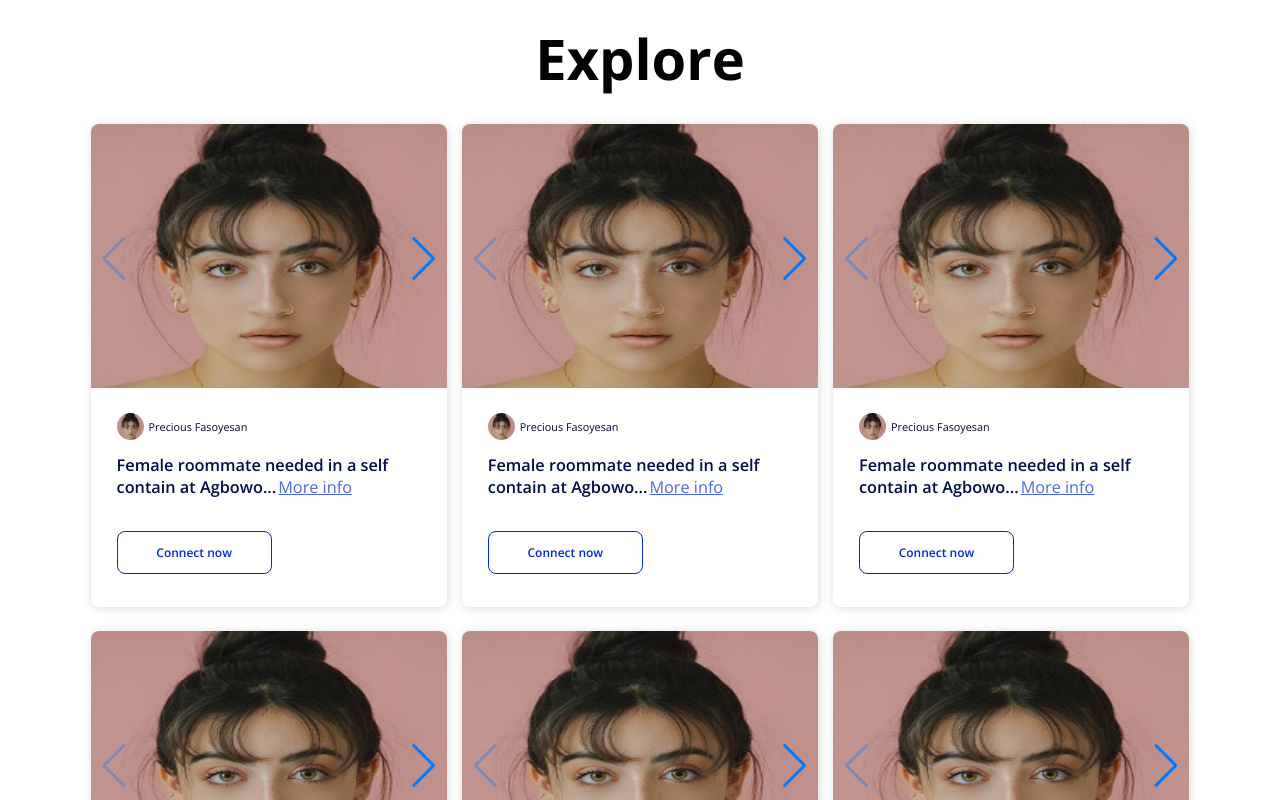
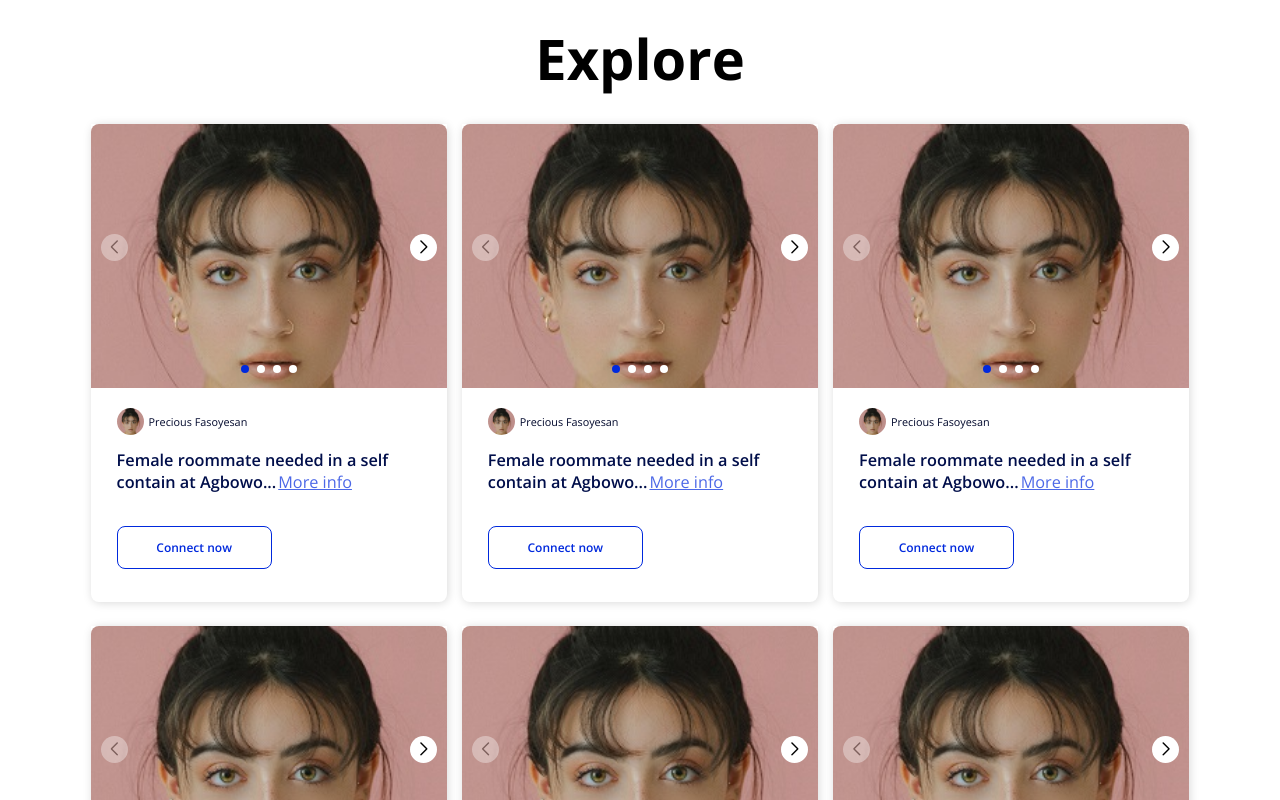
Before and after one commit to FindARoomate/Frontend, a React (Create React App) app: page /view-requests in a window 1280 px wide. Shown: the part 800-1600 px from the top of the page. Built offline with nearby package versions, Linux system fonts and the light colour scheme.

Commit message:
Worked on the 2 landing pages

```diff
--- a/src/components/ui/organisms/Card/Card.js
+++ b/src/components/ui/organisms/Card/Card.js
@@ -10,7 +10,8 @@ import { Swiper, SwiperSlide } from 'swiper/react';
 // Import Swiper styles
 import "swiper/css";
 import "swiper/css/navigation";
-import "./sliderStyles.module.css";
+import "swiper/css/pagination";
+import "./sliderStyles.css";
 
 // import required modules
 import { Navigation, Pagination } from "swiper";
@@ -38,29 +39,14 @@ const Card = () => {
                 <Swiper
                     navigation={true}
                     pagination={true}
-                modules={[Navigation, Pagination]}
+                    modules={[Pagination, Navigation]}
                     className="mySwiper"
                 >
                     <SwiperSlide>{img}</SwiperSlide>
                     <SwiperSlide>{img}</SwiperSlide>
                     <SwiperSlide>{img}</SwiperSlide>
                     <SwiperSlide>{img}</SwiperSlide>
-                <SwiperSlide>{img}</SwiperSlide>
-                <SwiperSlide>{img}</SwiperSlide>
-                <SwiperSlide>{img}</SwiperSlide>
-                <SwiperSlide>{img}</SwiperSlide>
-                <SwiperSlide>{img}</SwiperSlide>
                 </Swiper>
-                {/* <Img src={db}
-                    customStyle=
-                    {
-                        {
-                            width: "100%",
-                            maxHeight: "264px",
-                            borderRadius: "8px 8px 0px 0px"
-                        }
-                    }
-                /> */}
             </div>
             <div className={styles.bottom}>
                 {/* Image title */}
--- a/src/components/ui/organisms/Card/sliderStyles.module.css
+++ b/src/components/ui/organisms/Card/sliderStyles.css
@@ -29,3 +29,29 @@
   height: 100%;
   object-fit: cover;
 }
+
+.swiper-button-prev, .swiper-button-next
+{
+    background: white;
+    width: 27px;
+    height: 27px;
+    border-radius: 50%;
+    color: black;
+}
+
+.swiper-button-prev:after, .swiper-button-next:after
+{
+    font-size: 13px;
+    font-weight: bold;
+}
+
+.swiper-pagination-bullet
+{
+  background: white;
+  opacity: 100%;
+}
+
+.swiper-pagination-bullet-active
+{
+  background: #0029DD;
+}
```
Lines whose indentation alone changed are shown as unchanged.
